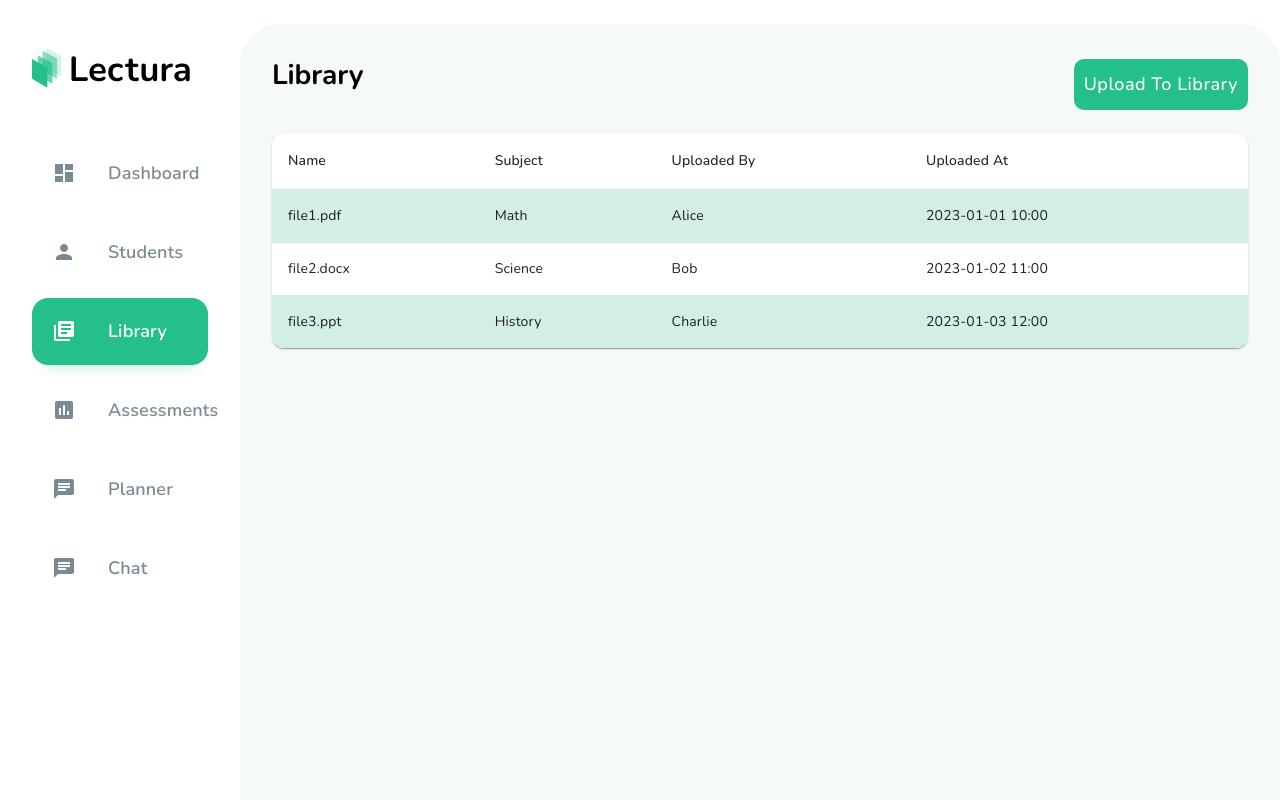
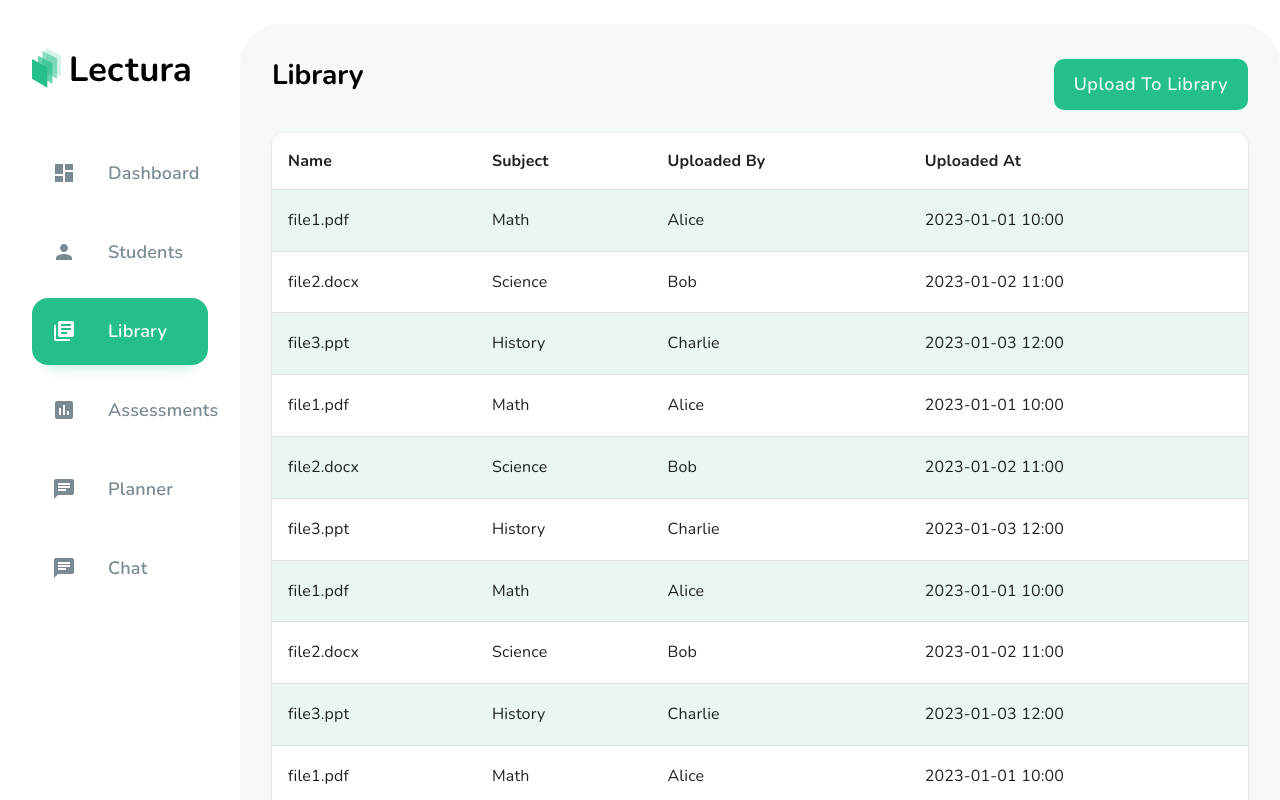
Before and after one commit to Aswin-Pradeep-P/neural-dashboard, a React (Create React App) app: page /library in a window 1280 px wide. Shown: the top 800 px of the page. Built offline with nearby package versions, Linux system fonts and the light colour scheme.

Commit message:
style fixes

```diff
--- a/src/components/button/button.module.scss
+++ b/src/components/button/button.module.scss
@@ -5,7 +5,7 @@
     min-width: 120px !important;
     border-radius: 10px !important;
     font-size: 18px !important;
-    padding: 10px !important;
+    padding: 10px 20px !important;
     text-transform: capitalize !important;
     &:hover{
         background: #209a71 !important;
--- a/src/pages/assessments/createAssessment.module.scss
+++ b/src/pages/assessments/createAssessment.module.scss
@@ -21,10 +21,16 @@
     padding: 32px 40px;
 }
 
+td{
+  line-height: 1.8 !important;
+  font-size: 16px !important;
+}
+
 tbody:last-child tr:last-child td{
   border-bottom: none;
 }
 
-tbody th{
-  font-size: 600;
+th{
+  font-weight: 700 !important;
+  font-size: 16px !important;
 }
--- a/src/pages/library/library.module.scss
+++ b/src/pages/library/library.module.scss
@@ -7,10 +7,15 @@
     padding: 32px 40px;
 }
 
+td{
+    line-height: 1.8 !important;
+    font-size: 16px !important;
+}
 tbody:last-child tr:last-child td{
     border-bottom: none;
 }
 
-tbody th{
-    font-size: 600;
+th{
+    font-weight: 700 !important;
+    font-size: 16px !important;
 }
--- a/src/pages/library/library.tsx
+++ b/src/pages/library/library.tsx
@@ -13,6 +13,15 @@ interface FileData {
 }
 
 const uploads: FileData[] = [
+  { name: 'file1.pdf', subject: 'Math', uploadedBy: 'Alice', uploadedAt: '2023-01-01 10:00' },
+  { name: 'file2.docx', subject: 'Science', uploadedBy: 'Bob', uploadedAt: '2023-01-02 11:00' },
+  { name: 'file3.ppt', subject: 'History', uploadedBy: 'Charlie', uploadedAt: '2023-01-03 12:00' },
+  { name: 'file1.pdf', subject: 'Math', uploadedBy: 'Alice', uploadedAt: '2023-01-01 10:00' },
+  { name: 'file2.docx', subject: 'Science', uploadedBy: 'Bob', uploadedAt: '2023-01-02 11:00' },
+  { name: 'file3.ppt', subject: 'History', uploadedBy: 'Charlie', uploadedAt: '2023-01-03 12:00' },
+  { name: 'file1.pdf', subject: 'Math', uploadedBy: 'Alice', uploadedAt: '2023-01-01 10:00' },
+  { name: 'file2.docx', subject: 'Science', uploadedBy: 'Bob', uploadedAt: '2023-01-02 11:00' },
+  { name: 'file3.ppt', subject: 'History', uploadedBy: 'Charlie', uploadedAt: '2023-01-03 12:00' },
   { name: 'file1.pdf', subject: 'Math', uploadedBy: 'Alice', uploadedAt: '2023-01-01 10:00' },
   { name: 'file2.docx', subject: 'Science', uploadedBy: 'Bob', uploadedAt: '2023-01-02 11:00' },
   { name: 'file3.ppt', subject: 'History', uploadedBy: 'Charlie', uploadedAt: '2023-01-03 12:00' },
@@ -55,7 +64,7 @@ const Library: React.FC = () => {
           </TableHead>
           <TableBody>
             {files.map((file, index) => (
-              <TableRow key={index} style={index % 2 === 0 ? { backgroundColor: '#D3EEE3' } : {}}>
+              <TableRow key={index} style={index % 2 === 0 ? { backgroundColor: 'rgba(211, 238, 227, 0.5)' } : {}}>
                 <TableCell>{file.name}</TableCell>
                 <TableCell>{file.subject}</TableCell>
                 <TableCell>{file.uploadedBy}</TableCell>
```
